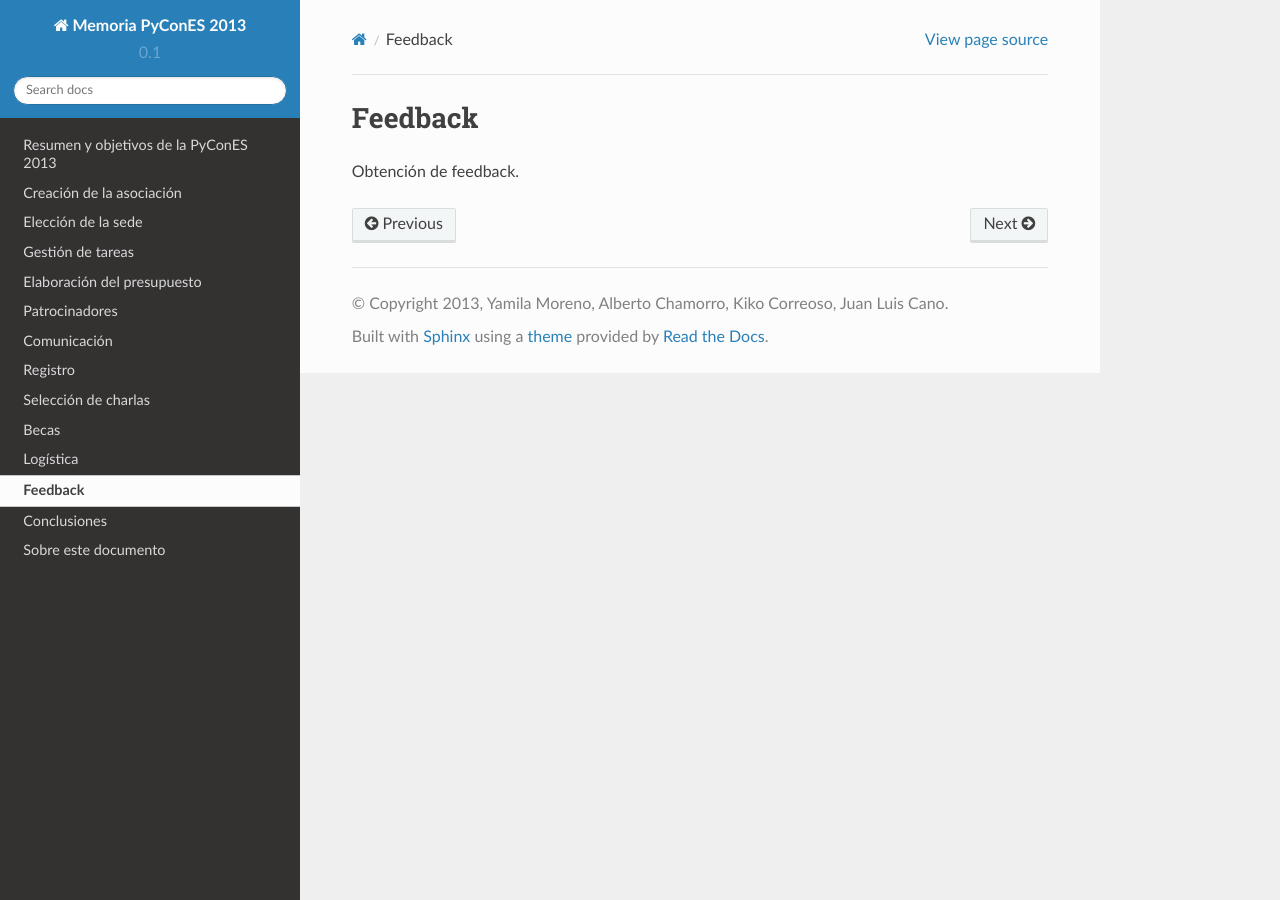
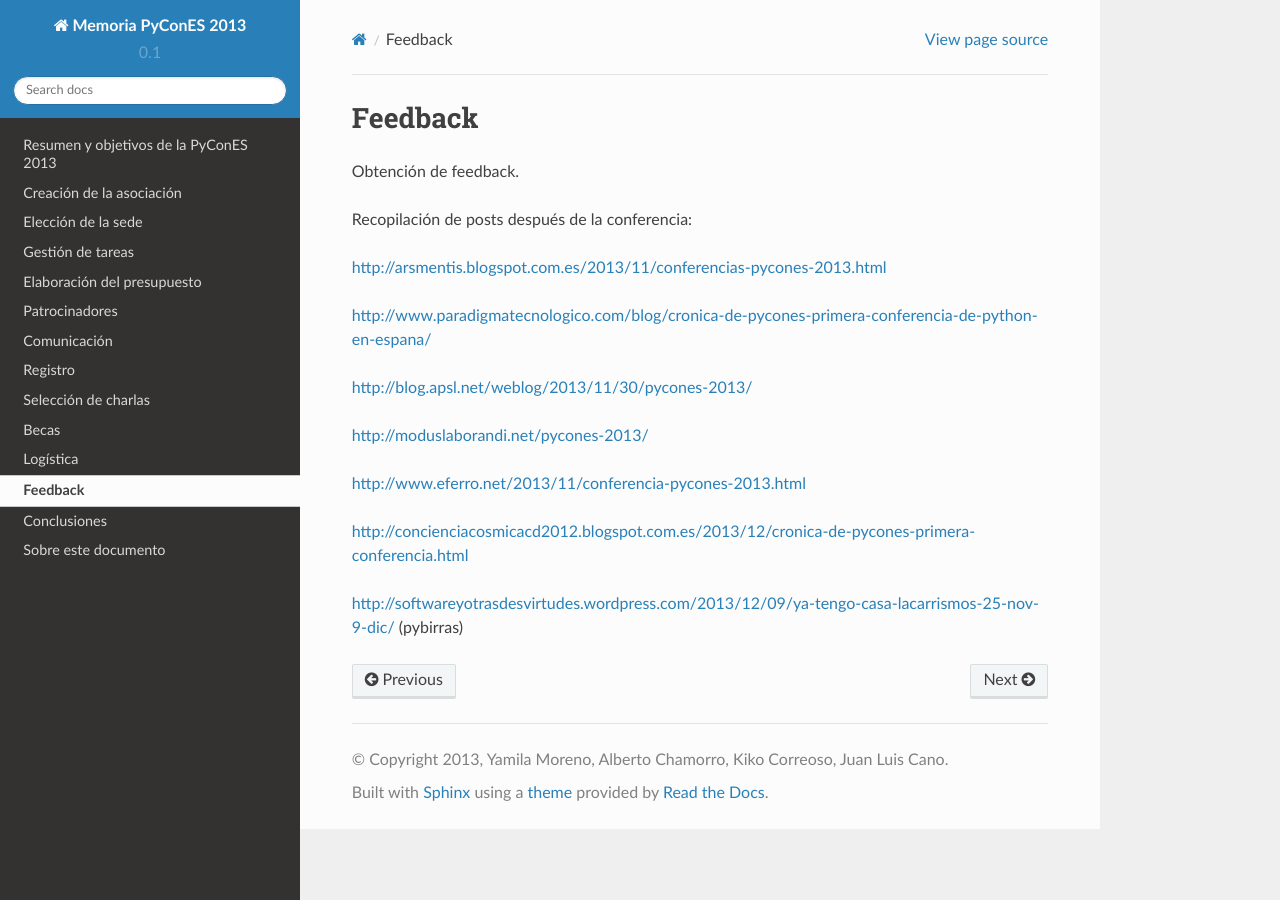
Before and after one commit to python-spain/postmortem-pycones2013, a Sphinx documentation site: the page built from source/feedback.rst, in a window 1280 px wide. Built offline with Sphinx 7.4.7 and the Read the Docs theme 2.0.0, drawn with Linux system fonts in a browser that asks for light colours.

Commit message:
Update feedback.rst
Inclusión de posts que hacen una crónica sobre la PyConES2013

```diff
--- a/source/feedback.rst
+++ b/source/feedback.rst
@@ -2,3 +2,19 @@ Feedback
 ========
 
 Obtención de feedback.
+
+Recopilación de posts después de la conferencia:
+
+http://arsmentis.blogspot.com.es/2013/11/conferencias-pycones-2013.html
+
+http://www.paradigmatecnologico.com/blog/cronica-de-pycones-primera-conferencia-de-python-en-espana/
+
+http://blog.apsl.net/weblog/2013/11/30/pycones-2013/
+
+http://moduslaborandi.net/pycones-2013/
+
+http://www.eferro.net/2013/11/conferencia-pycones-2013.html
+
+http://concienciacosmicacd2012.blogspot.com.es/2013/12/cronica-de-pycones-primera-conferencia.html
+
+http://softwareyotrasdesvirtudes.wordpress.com/2013/12/09/ya-tengo-casa-lacarrismos-25-nov-9-dic/ (pybirras)
```
